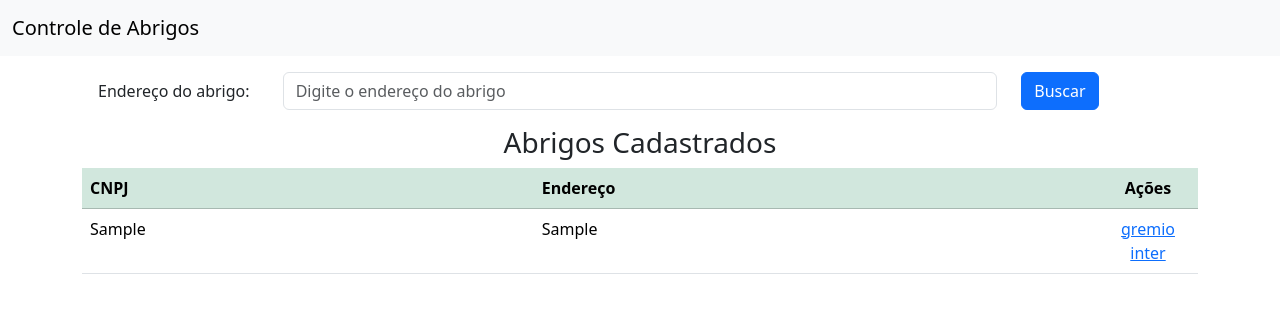
After one commit to jalobler7/CPRI-Noite_Joao-Antonio, a Django app: page /abrigos/ in a window 1280 px wide. The commit adds this page. Shown: the top 313 px of the page. Run offline with Django 5.2, Linux system fonts and the light colour scheme; tables that the repository leaves empty hold one stand-in row (values such as "Sample post"); some libraries are stand-ins or nearby versions.

Commit message:
CRUD abrigo

```diff
--- a/abrigo/models.py
+++ b/abrigo/models.py
@@ -4,5 +4,9 @@ class Abrigo(models.Model):
     cnpj = models.CharField(max_length=18, unique=True, verbose_name="CNPJ")
     endereco = models.CharField(max_length=255, verbose_name="Endereço")
 
+    class Meta:
+        verbose_name = 'Abrigo'
+        verbose_name_plural = 'Abrigos'
+
     def __str__(self):
-        return f"Abrigo {self.cnpj} - {self.endereco}"
+        return self.cnpj
--- /dev/null
+++ b/abrigo/templates/abrigos.html
@@ -0,0 +1,64 @@
+{% extends 'inicial.html' %}
+{% load django_bootstrap5 %}
+{% load static %}
+{% block menu-central %}{% endblock %}
+{% block content %}
+
+    <section class="section">
+        <div class="container">
+            <form action="" method="GET">
+                <div class="form-group row p-3">
+                    <label class="col-sm-2 col-form-label">Endereço do abrigo: </label>
+                    <div class="col-sm-8">
+                        <input class="form-control" type="text" name="buscar" value="{{ request.GET.buscar }}"
+                               placeholder="Digite o endereço do abrigo">
+                    </div>
+                    <div class="col-sm-2">
+                        <button type="submit" class="btn btn-primary">
+                            Buscar
+                        </button>
+                    </div>
+                </div>
+            </form>
+            {% if object_list %}
+                <div class="card-body">
+                    <h3 class="text-center">Abrigos Cadastrados</h3>
+                    <div class="table-responsive">
+                        <table class="table table-hover">
+                            <thead class="table-success">
+                                <th>CNPJ</th>
+                                <th>Endereço</th>
+                                <th style="width: 100px; text-align: center">Ações</th>
+                            </thead>
+                            <tbody>
+                                {% for abrigo in object_list %}
+                                        <tr>
+                                            <td> {{ abrigo.cnpj }} </td>
+                                            <td> {{ abrigo.endereco }} </td>
+                                        <td style="text-align: center">
+                                            <a href="{% url 'abrigo_editar' abrigo.pk %}">
+                                                <span class="icon">
+                                                    <i class="fas fa-edit"></i> gremio
+                                                </span>
+                                            </a>
+                                            <a href="{% url 'abrigo_apagar' abrigo.pk %}">
+                                                <span class="icon">
+                                                    <i class="far fa-trash-alt"></i> inter
+                                                </span>
+                                            </a>
+                                        </td>
+                                    </tr>
+                                {% endfor %}
+                            </tbody>
+                        </table>
+                    </div>
+                    <div class="d-flex justify-content-center">
+                    {% bootstrap_pagination object_list url="/abrigos?page=1" size="sm" %}
+                    </div>
+                </div>
+            {% else %}
+                <p class="text-center">Nenhum abrigo encontrado.</p>
+            {% endif %}
+        </div>
+    </section>
+{% endblock %}
--- /dev/null
+++ b/abrigo/urls.py
@@ -0,0 +1,9 @@
+from django.urls import path
+from .views import AbrigosView, AbrigoAddView, AbrigoUpdateView, AbrigoDeleteView
+
+urlpatterns = [
+    path('abrigos/', AbrigosView.as_view(), name='abrigos'),
+    path('abrigo/adicionar/', AbrigoAddView.as_view(), name='abrigo_adicionar'),
+    path('<int:pk>/abrigo/editar/', AbrigoUpdateView.as_view(), name='abrigo_editar'),
+    path('<int:pk>/abrigo/apagar/', AbrigoDeleteView.as_view(), name='abrigo_apagar'),
+]
--- a/abrigo/views.py
+++ b/abrigo/views.py
@@ -1,3 +1,50 @@
-from django.shortcuts import render
+from django.contrib.messages.views import SuccessMessageMixin
+from django.core.paginator import Paginator
+from django.urls import reverse_lazy
+from django.views.generic import ListView, CreateView, UpdateView, DeleteView
+from django.contrib import messages
 
-# Create your views here.
+from .forms import AbrigoModelForm
+from .models import Abrigo
+
+class AbrigosView(ListView):
+    model = Abrigo
+    template_name = 'abrigos.html'
+
+    def get_queryset(self):
+        buscar = self.request.GET.get('buscar')
+        qs = super(AbrigosView, self).get_queryset()
+
+        if buscar:
+            return qs.filter(endereco__icontains=buscar)
+
+        if qs.count() > 0:
+            paginator = Paginator(qs, 1)
+            listagem = paginator.get_page(self.request.GET.get('page'))
+            return listagem
+        else:
+            messages.info(self.request, 'Não existem abrigos cadastrados')
+            return qs
+
+
+class AbrigoAddView(SuccessMessageMixin, CreateView):
+    model = Abrigo
+    form_class = AbrigoModelForm
+    template_name = 'abrigo_form.html'
+    success_url = reverse_lazy('abrigos')
+    success_message = 'Abrigo cadastrado com sucesso'
+
+
+class AbrigoUpdateView(SuccessMessageMixin, UpdateView):
+    model = Abrigo
+    form_class = AbrigoModelForm
+    template_name = 'abrigo_form.html'
+    success_url = reverse_lazy('abrigos')
+    success_message = 'Abrigo atualizado com sucesso'
+
+
+class AbrigoDeleteView(SuccessMessageMixin, DeleteView):
+    model = Abrigo
+    template_name = 'abrigo_apagar.html'
+    success_url = reverse_lazy('abrigos')
+    success_message = 'Abrigo deletado com sucesso'
--- a/cppri_projetofinal/settings.py
+++ b/cppri_projetofinal/settings.py
@@ -39,7 +39,8 @@ INSTALLED_APPS = [
     'django.contrib.staticfiles',
 ]
 
-INSTALLED_APPS +=['home', ]
+INSTALLED_APPS +=['home','abrigo', ]
+#INSTALLED_APPS +=['home','fornecedores', 'clientes', 'funcionarios', 'produtos']
 INSTALLED_APPS +=['django_bootstrap5', ]
 
 MIDDLEWARE = [
@@ -57,7 +58,7 @@ ROOT_URLCONF = 'cppri_projetofinal.urls'
 TEMPLATES = [
     {
         'BACKEND': 'django.template.backends.django.DjangoTemplates',
-        'DIRS': [],
+        'DIRS': ['templates'],
         'APP_DIRS': True,
         'OPTIONS': {
             'context_processors': [
--- a/cppri_projetofinal/urls.py
+++ b/cppri_projetofinal/urls.py
@@ -21,4 +21,5 @@ from django.urls import path, include
 urlpatterns = [
     path('admin/', admin.site.urls),
     path('', include('home.urls')),
+    path('', include('abrigo.urls'))
 ]
--- /dev/null
+++ b/home/templates/inicial.html
@@ -0,0 +1,27 @@
+<!DOCTYPE html>
+
+{% load django_bootstrap5 %}
+{% bootstrap_css %}
+{% bootstrap_javascript %}
+<html lang="pt-br" data-bs-theme="light">
+<head>
+  <title> </title>
+</head>
+
+<body>
+
+<nav class="navbar bg-body-tertiary">
+  <div class="container-fluid">
+    <a class="navbar-brand">Controle de Abrigos</a>
+    <form class="d-flex" role="search">
+    </form>
+  </div>
+</nav>
+
+
+  {% block menu-central %}
+  {% endblock %}
+
+{% block content %}  {% endblock %}
+</body>
+</html>
--- a/home/views.py
+++ b/home/views.py
@@ -4,4 +4,4 @@
 from django.views.generic import TemplateView
 
 class IndexView(TemplateView):
-    template_name= 'index.html'
+    template_name= 'principal.html'
```
Also changed, not shown: abrigo/forms.py (added, +13 -0 lines), abrigo/templates/abrigo_apagar.html (added, +24 -0 lines), abrigo/templates/abrigo_form.html (added, +23 -0 lines), home/templates/head.html (+0 -10 lines), home/templates/index.html (deleted, +0 -27 lines), home/templates/menu-central.html (added, +22 -0 lines), home/templates/principal.html (added, +9 -0 lines), abrigo/migrations/0001_initial.py (added), db.sqlite3.
